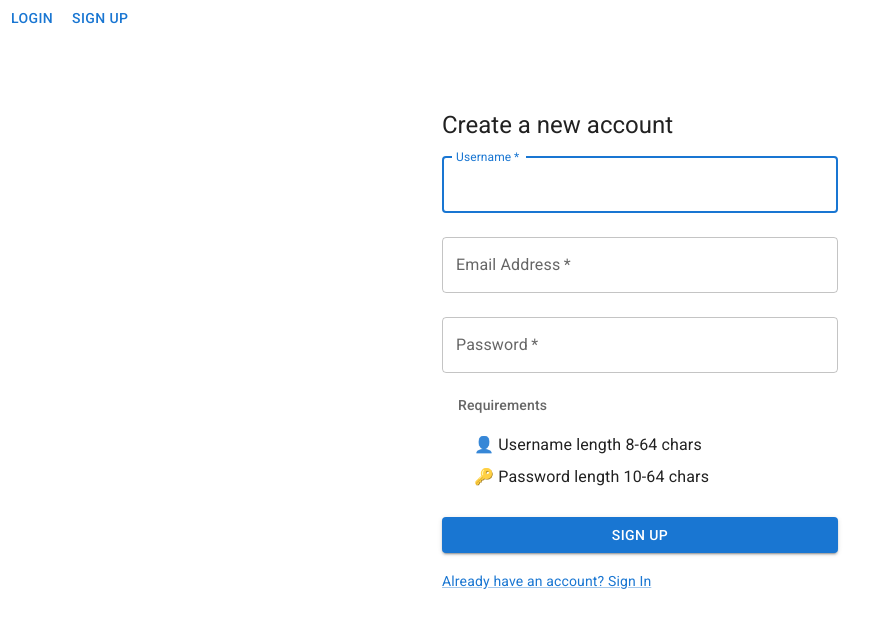
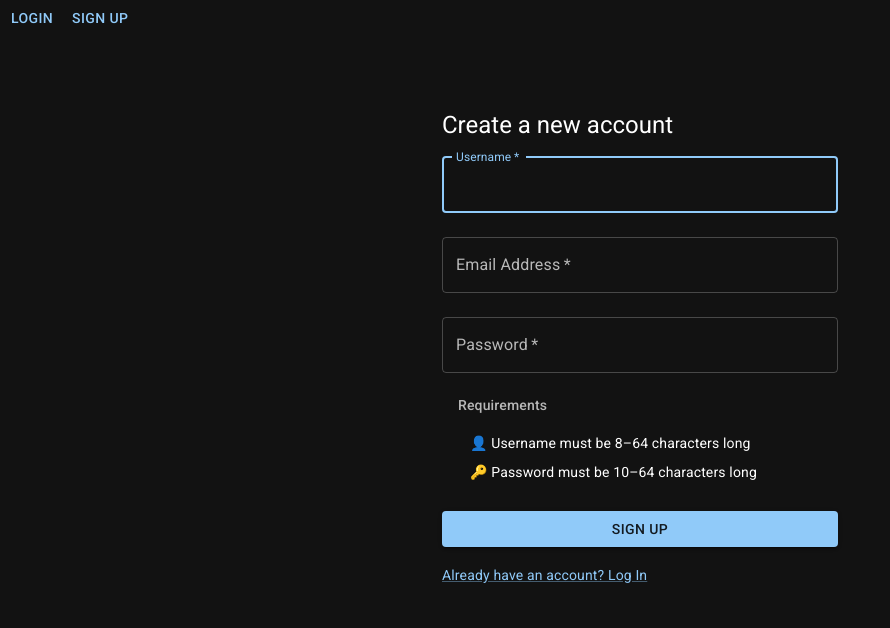
Before and after one commit to hajame/rakkeri, a React (Create React App) app in the folder client/: page /signup in a window 1280 px wide. Shown: the top 628 px of the page, without its empty margins (0-890 px from the left). Built offline with nearby package versions, Linux system fonts and the light colour scheme; no server answers.

Commit message:
edit styles

```diff
--- a/client/src/App.js
+++ b/client/src/App.js
@@ -5,6 +5,7 @@ import { SignUpForm } from './components/SignUpForm';
 import { Home } from './components/Home';
 import Button from '@mui/material/Button';
 import { useState } from 'react';
+import { createTheme, ThemeProvider } from '@mui/material/styles';
 
 const App = () => {
   const [user, setUser] = useState(null);
@@ -27,8 +28,15 @@ const App = () => {
     return window.localStorage.getItem('rakkeriAppUser');
   }
 
+  const theme = createTheme({
+    palette: {
+      mode: 'dark', // always dark mode
+    },
+  });
+
   return (
     <Router>
+      <ThemeProvider theme={theme}>
         <div>
           <Link to='/'><Button>{hasUser() ? 'Home' : 'Login'}</Button></Link>
           {user === null ?
@@ -48,6 +56,7 @@ const App = () => {
             />
           } />
         </Routes>
+      </ThemeProvider>
     </Router>
   );
 };
--- a/client/src/components/Home.js
+++ b/client/src/components/Home.js
@@ -29,12 +29,6 @@ export const Home = ({
                        activeTracking,
                        setActiveTracking,
                      }) => {
-
-  const theme = createTheme({
-    palette: {
-      mode: 'dark', // always dark mode
-    },
-  });
 
   const setToken = user => {
     userService.setToken(user.token);
@@ -110,7 +104,6 @@ export const Home = ({
   };
 
   return (
-    <ThemeProvider theme={theme}>
     <Box
       sx={
         user === null
@@ -196,6 +189,5 @@ export const Home = ({
         </Box>
       </Box>
     </Box>
-    </ThemeProvider>
   );
 };
--- a/client/src/components/SignUpForm.js
+++ b/client/src/components/SignUpForm.js
@@ -17,6 +17,9 @@ import Stack from '@mui/material/Stack';
 import ListSubheader from '@mui/material/ListSubheader';
 import Alert from '@mui/material/Alert';
 import Snackbar from '@mui/material/Snackbar';
+import { AlertTitle } from '@mui/material';
+
+const requirementStyle = { paddingLeft: '2em', fontSize: 14 };
 
 function validateEmail(email) {
   // regex from w3docs.com
@@ -44,26 +47,33 @@ export const SignUpForm = () => {
 
   const [openSuccess, setOpenSuccess] = useState(false);
   const [openError, setOpenError] = useState(false);
+  const [errorMessage, setErrorMessage] = useState('');
 
   function validateFields() {
     return validateEmail(email) && validatePassword(password) && validateUsername(username);
   }
 
+  const createNewUser = async () => {
+    try {
+      await userService.create({ username, email, password });
+      setOpenSuccess(true);
+      setUsername('');
+      setEmail('');
+      setPassword('');
+    } catch (e) {
+      setErrorMessage('Username is already taken.');
+      setOpenError(true);
+    }
+  };
+
   const handleSignUp = async (event) => {
     event.preventDefault();
-    try {
-      if (!validateFields()) {
-        setOpenError(true);
-        return;
-      }
-      await userService.create({ username, email, password });
-      setOpenSuccess(true);
-    } catch (e) {
-      console.error('Error in creating new user', e);
+    if (!validateFields()) {
+      setErrorMessage('Some of the fields have errors. Please try again.');
+      setOpenError(true);
+      return;
     }
-    setUsername('');
-    setEmail('');
-    setPassword('');
+    await createNewUser();
   };
 
   return (
@@ -126,11 +136,11 @@ export const SignUpForm = () => {
             <ListSubheader>
               Requirements
             </ListSubheader>
-            <ListItem sx={{ paddingLeft: '2em' }}>
-              👤 Username length 8-64 chars
+            <ListItem sx={requirementStyle}>
+              👤 Username must be 8–64 characters long
             </ListItem>
-            <ListItem sx={{ paddingLeft: '2em' }}>
-              🔑 Password length 10-64 chars
+            <ListItem sx={requirementStyle}>
+              🔑 Password must be 10–64 characters long
             </ListItem>
           </List>
           <Button
@@ -144,21 +154,31 @@ export const SignUpForm = () => {
           <Grid container>
             <Grid item>
               <Link href='/' variant='body2'>
-                {'Already have an account? Sign In'}
+                {'Already have an account? Log In'}
               </Link>
             </Grid>
           </Grid>
         </Box>
       </Box>
       <Stack spacing={2} sx={{ width: '100%' }}>
-        <Snackbar open={openSuccess} autoHideDuration={6000} onClose={() => setOpenSuccess(false)}>
+        <Snackbar open={openSuccess}
+                  anchorOrigin={{ vertical: 'top', horizontal: 'center' }}
+                  autoHideDuration={6000}
+                  onClose={() => setOpenSuccess(false)}>
           <Alert onClose={() => setOpenSuccess(false)} severity='success' sx={{ width: '100%' }}>
-            Success! Now you can Log in 🙂
+            <AlertTitle>Success!</AlertTitle>
+            Now you can <Link href='/' variant='body2'>
+            {'Log In'}
+          </Link> 🙂
           </Alert>
         </Snackbar>
-        <Snackbar open={openError} autoHideDuration={6000} onClose={() => setOpenError(false)}>
+        <Snackbar open={openError}
+                  anchorOrigin={{ vertical: 'top', horizontal: 'center' }}
+                  autoHideDuration={6000}
+                  onClose={() => setOpenError(false)}>
           <Alert onClose={() => setOpenError(false)} severity='error' sx={{ width: '100%' }}>
-            Some of the fields have errors. Edit and try again.
+            <AlertTitle>Error</AlertTitle>
+            {errorMessage}
           </Alert>
         </Snackbar>
       </Stack>
```
Lines whose indentation alone changed are shown as unchanged.
